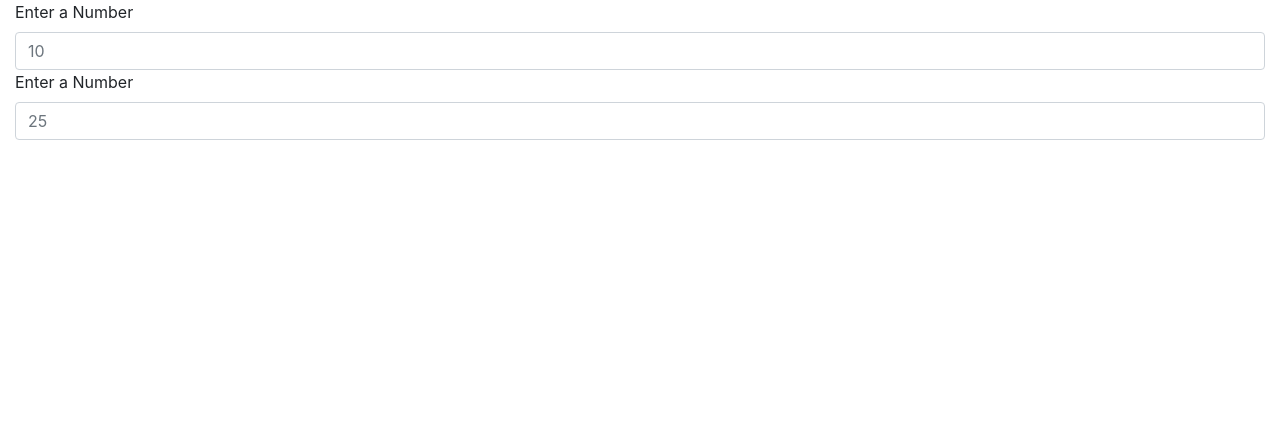
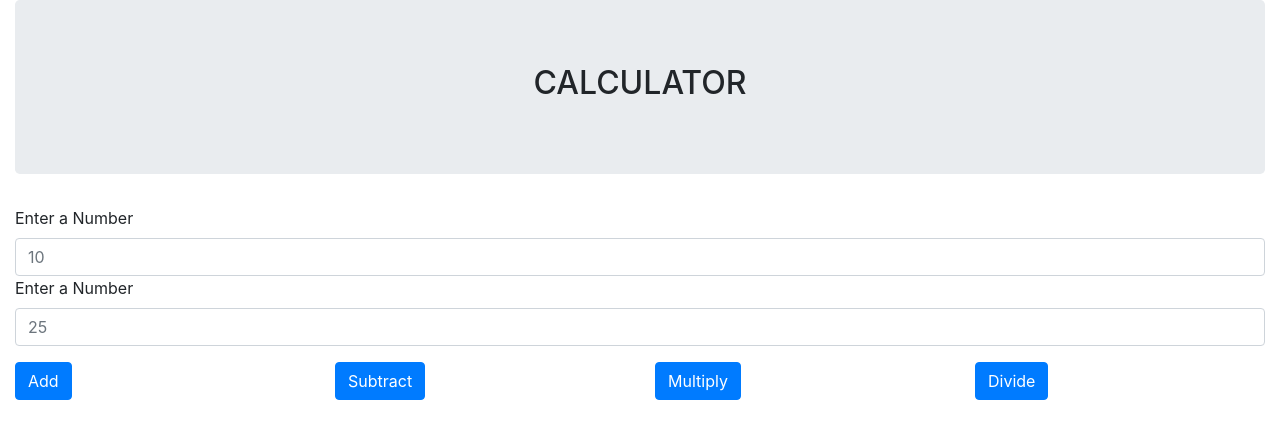
Before and after one commit to emmakamau/calculator, a plain HTML site: page index.html in a window 1280 px wide. Drawn offline with nearby package versions, Linux system fonts and the light colour scheme.

Commit message:
Add submit forms and heading

```diff
--- a/index.html
+++ b/index.html
@@ -13,12 +13,21 @@
   <body>
 
     <div class="container-fluid">
+      <div class="jumbotron text-center">
+        <h2>CALCULATOR</h2>
+      </div>
       <form class="form-group">
         <div class="mb-3">
           <label for="inputOne" class="form-label">Enter a Number</label>
           <input type="number" class="form-control" id="inputOne" placeholder="10">
           <label for="inputTwo" class="form-label">Enter a Number</label>
           <input type="number" class="form-control" id="inputTwo" placeholder="25">
+        </div>
+        <div class="row">
+          <div class="col-3"><button type="button" class="btn btn-primary">Add</button></div>
+          <div class="col-3"><button type="button" class="btn btn-primary">Subtract</button></div>
+          <div class="col-3"><button type="button" class="btn btn-primary">Multiply</button></div>
+          <div class="col-3"><button type="button" class="btn btn-primary">Divide</button></div>
         </div>
       </form>
     </div>
```
